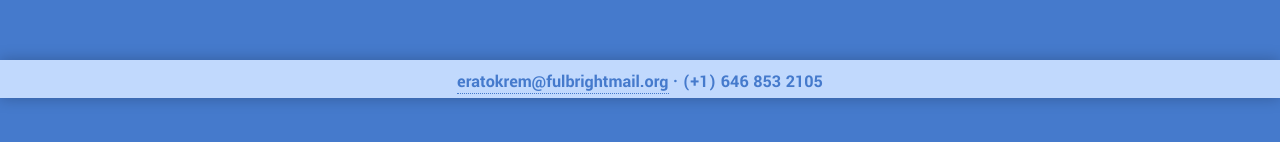
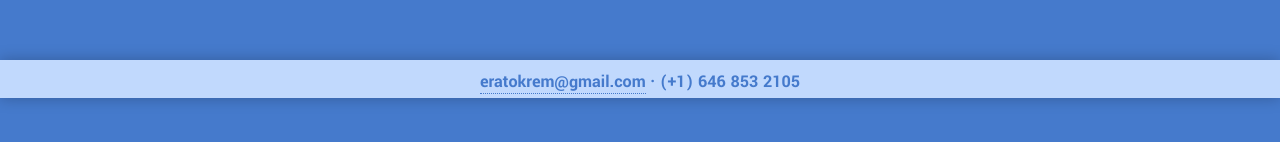
Before and after one commit to eratokremmyda/eratokremmyda.github.com, a plain HTML site: page index.html in a window 1280 px wide. Shown: the part 702-844 px from the top of the page. Drawn offline with nearby package versions, Linux system fonts and the light colour scheme.

Commit message:
update to b20eacc

```diff
--- a/index.html
+++ b/index.html
@@ -1179,7 +1179,7 @@ Documentary by <a href="http://www.oramapictures.info/"><strong>Orama Pictures</
 
   <footer>
     <section id="contact" class="fixed initOff">
-      <a class="contactaddress" href="#">eratokrem<span style="display:none;">(REMOVEME)</span>&#64;<span></span>fulbri&#103;htm&#97;il&#46;org</a>
+      <a class="contactaddress" href="#">eratokrem<span style="display:none;">(REMOVEME)</span>&#64;<span></span>&#103;m&#97;il&#46;com</a>
       · <!-- New York: --> (+1) 646 853 2105
       <div id="contact_anchor" class="anchortest"></div>
     </section>
```
